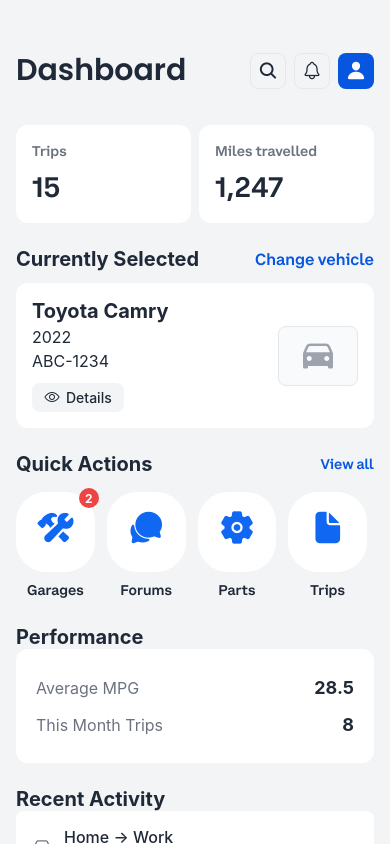
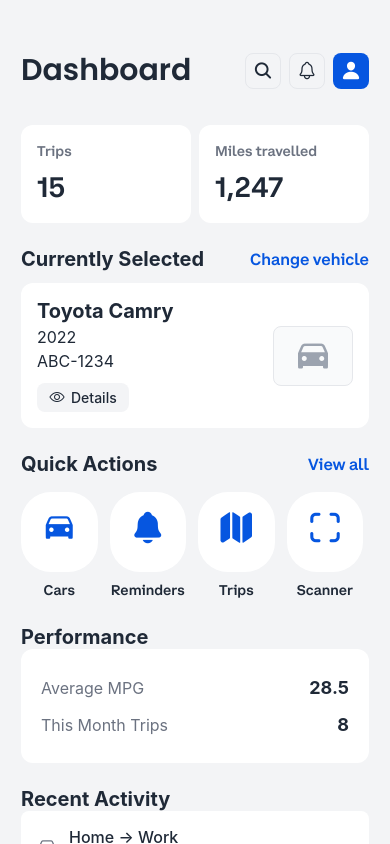
Before and after one commit to CarLog-Mobile/carlog-frontend, a React Native app: screen / in a window 390 px wide. Built offline with nearby package versions, Linux system fonts and the light colour scheme.

Commit message:
Update quick actions in DashboardScreen; replaced existing actions with new options for Cars, Reminders, and Scanner, and adjusted icon styles for improved visual consistency.

```diff
--- a/screens/DashboardScreen.tsx
+++ b/screens/DashboardScreen.tsx
@@ -25,10 +25,10 @@ export default function DashboardScreen({ navigation }: any) {
   };
 
   const quickActions = [
-    { title: 'Garages', icon: 'construct' as const, badge: 2, onPress: () => navigation.navigate('Garages') },
-    { title: 'Forums', icon: 'chatbubbles' as const, onPress: () => navigation.navigate('Forums') },
-    { title: 'Parts', icon: 'settings' as const, onPress: () => navigation.navigate('Parts') },
-    { title: 'Trips', icon: 'document' as const, onPress: () => navigation.navigate('Trips') },
+    { title: 'Cars', icon: 'car' as const, onPress: () => navigation.navigate('Cars') },
+    { title: 'Reminders', icon: 'notifications' as const, onPress: () => navigation.navigate('Reminders') },
+    { title: 'Trips', icon: 'map' as const, onPress: () => navigation.navigate('Trips') },
+    { title: 'Scanner', icon: 'scan' as const, onPress: () => navigation.navigate('Scanner') },
   ];
 
   const recentActivity = [
@@ -116,12 +116,7 @@ export default function DashboardScreen({ navigation }: any) {
                       style={styles.quickActionCard}
                       onPress={action.onPress}
                     >
-                      {action.badge && (
-                        <View style={styles.badge}>
-                          <Text style={styles.badgeText}>{action.badge}</Text>
-                        </View>
-                      )}
-                                             <Ionicons name={action.icon} size={36} color="#1067f2" style={styles.quickActionIcon} />
+                      <Ionicons name={action.icon} size={36} color="#0656E0" style={styles.quickActionIcon} />
                     </TouchableOpacity>
                     <Text style={styles.quickActionText}>{action.title}</Text>
                   </View>
@@ -165,6 +160,8 @@ const styles = StyleSheet.create({
   container: {
     flex: 1,
     backgroundColor: '#F3F4F6',
+    paddingLeft: 5,
+    paddingRight: 5,
   },
 
   header: {
@@ -332,7 +329,7 @@ const styles = StyleSheet.create({
     color: '#1f2937',
   },
   viewAllText: {
-    fontSize: 14,
+    fontSize: 16,
     color: '#0656E0',
     fontWeight: '500',
     fontFamily: 'Coinbase-Sans-Medium',
```
